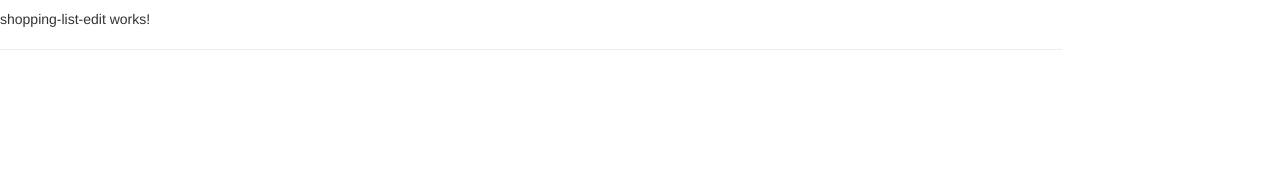
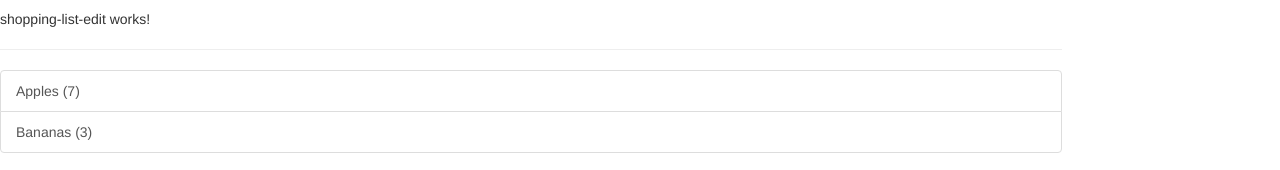
Before and after one commit to nmg9964/angular-course-app, an Angular app: page / in a window 1280 px wide. Shown: the part 876-1046 px from the top of the page. Before the commit the page ends 946 px from the top, so only its background shows below. Built offline with nearby package versions, Linux system fonts and the light colour scheme.

Commit message:
ingredient model added/displayed

```diff
--- /dev/null
+++ b/src/app/ingredient.model.ts
@@ -0,0 +1,3 @@
+export class Ingredient {
+  constructor(public name: string, public amount: number) {}
+}
--- a/src/app/shopping-list/shopping-list.component.html
+++ b/src/app/shopping-list/shopping-list.component.html
@@ -3,7 +3,9 @@
   <app-shopping-list-edit></app-shopping-list-edit>
   <hr>
   <ul class='list-group'>
-    <a></a>
+    <a class='list-group-item' *ngFor='let ingredient of ingredients'>
+      {{ ingredient.name }} ({{ ingredient.amount }})
+    </a>
   </ul>
   </div>
 </div>
--- a/src/app/shopping-list/shopping-list.component.ts
+++ b/src/app/shopping-list/shopping-list.component.ts
@@ -1,4 +1,5 @@
 import { Component, OnInit } from '@angular/core';
+import { Ingredient } from '../ingredient.model'
 
 @Component({
   selector: 'app-shopping-list',
@@ -6,6 +7,10 @@
   styleUrls: ['./shopping-list.component.css']
 })
 export class ShoppingListComponent implements OnInit {
+  ingredients: Ingredient[] = [
+    new Ingredient('Apples', 7),
+    new Ingredient('Bananas', 3)
+  ]
 
   constructor() { }
 
```
